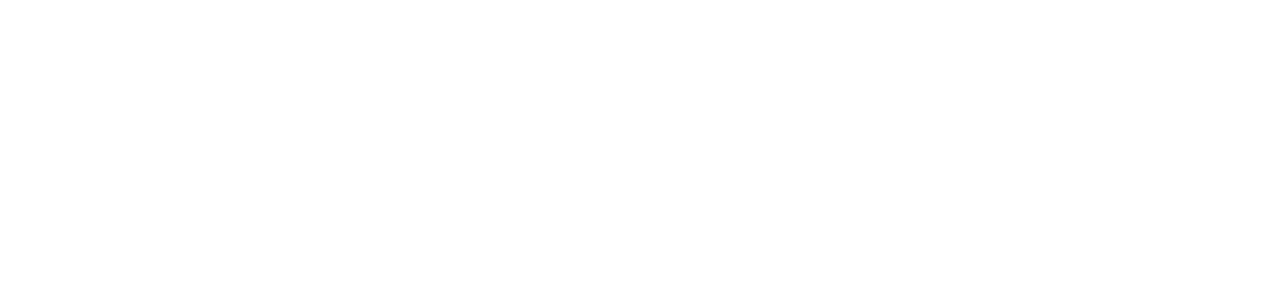
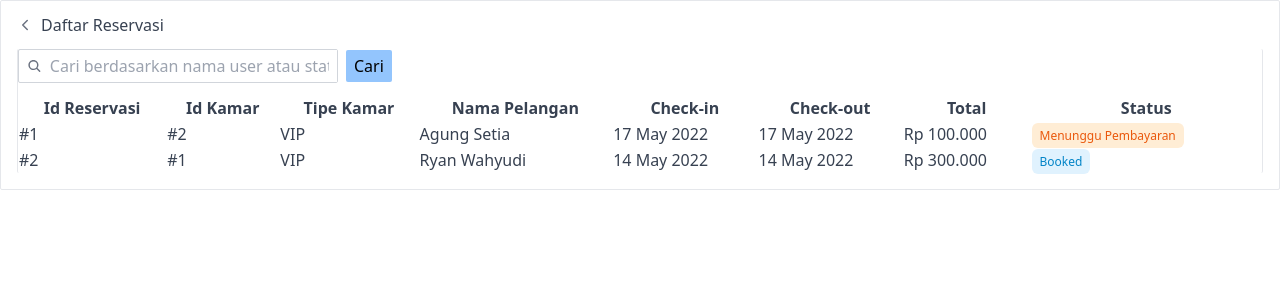
Before and after one commit to kel3-FinalProject/client, a React (Vite) app: page /Reservasi in a window 1280 px wide. Before the commit this address had no page. Shown: the top 300 px of the page. Built offline with nearby package versions, Linux system fonts and the light colour scheme.

Commit message:
home,reservasi,pembayaran dan room untuk user

```diff
--- a/src/App.jsx
+++ b/src/App.jsx
@@ -3,6 +3,9 @@
 import Register from "./pages/Register";
 import Home from './pages/Home';
 import RoomDetails from './pages/RoomDetails';
+import Rooms from './components/Rooms';
+import Reservasi from "./components/Reservasi";
+import Receipe from './components/ReceipeBooking';
 
 function App() {
   const location = useLocation();
@@ -15,7 +18,10 @@
         <Route path="/Login" element={<Login />} />
         <Route path="/Register" element={<Register />} />
         <Route path="/Home" element={<Home />} />
+        <Route path="/rooms" element={<Rooms />} />
         <Route path="/room/:id" element={<RoomDetails />} />
+        <Route path="/Reservasi" element={<Reservasi />} />
+        <Route path="/Receipe" element={<Receipe />} />
       </Routes>
     </div>
   );
--- a/src/components/BookForm.jsx
+++ b/src/components/BookForm.jsx
@@ -22,7 +22,7 @@
 
         <button onClick={(e)=> handleClick(e)}
           type='submit'
-          className='flex-1 border-r bg-blue-200 hover:bg-blue-400'>Reservasi</button>
+          className='flex-1 border-r bg-blue-200 hover:bg-blue-400'>Cari</button>
     </div>
   </form>;
 };
--- a/src/components/Footer.jsx
+++ b/src/components/Footer.jsx
@@ -7,7 +7,7 @@
         <a href="/">
           <img src={Logo} alt=''/>
         </a>
-        Copyright &copy; 2023. All rights reserved.
+        Copyright &copy; Dream Hotel 2023. All rights reserved.
       </div>
     </footer>
   )
--- /dev/null
+++ b/src/components/ReceipeBooking.jsx
@@ -0,0 +1,101 @@
+import { useState } from 'react';
+import { Link } from 'react-router-dom';
+
+const OrderReceipt = () => {
+  const [showConfirmation, setShowConfirmation] = useState(false);
+
+  const handleGoBack = () => {
+    setShowConfirmation(true);
+  };
+
+  const handleConfirmation = (confirmed) => {
+    setShowConfirmation(false);
+
+    if (confirmed) {
+      window.location.href = `/Reservasi`;
+    }
+  };
+
+  return (
+    <div className="bg-white p-8 shadow-md max-w-md mx-auto mt-8 text-black">
+      <h1 className="text-2xl font-bold mb-4">Struk Pemesanan Dream Hotel</h1>
+
+      <div className="flex justify-between mb-4">
+        <div>
+          <p className="text-sm">Nama Pelanggan:</p>
+          <p className="font-bold">John Doe</p>
+        </div>
+
+        <div>
+          <p className="text-sm">Tanggal Check In:</p>
+          <p className="font-bold">12 Januari 2023</p>
+        </div>
+
+        <div>
+          <p className="text-sm">Tanggal Check Out:</p>
+          <p className="font-bold">12 Januari 2023</p>
+        </div>
+      </div>
+
+      <div className="mb-4">
+        <p className="text-sm">Detail Pemesanan:</p>
+        <ul>
+          <li className="flex justify-between">
+            <span>Nomor Reservasi</span>
+            <span>1</span>
+          </li>
+
+          <li className="flex justify-between">
+            <span>Nomor kamar</span>
+            <span>2</span>
+          </li>
+
+          <li className="flex justify-between">
+            <span>Tipe kamar</span>
+            <span>Regular</span>
+          </li>
+        </ul>
+      </div>
+
+      <div className="border-t border-gray-300 pt-4 mb-4">
+        <p className="text-sm">Total Pembayaran:</p>
+        <p className="font-bold text-xl">Rp 500.000</p>
+      </div>
+
+      <Link to={`/Home/`}>
+        <button className="bg-green-300 hover:bg-green-500 font-bold py-2 px-4 rounded text-black flex justify-center items-center w-full">
+          Pembayaran
+        </button>
+      </Link>
+
+      <button
+        onClick={handleGoBack}
+        className="bg-red-300 hover:bg-red-500 font-bold py-2 px-4 mt-3 rounded text-black flex justify-center items-center w-full"
+      >
+        Kembali
+      </button>
+
+      {showConfirmation && (
+        <div className="fixed inset-0 bg-black bg-opacity-50 flex items-center justify-center">
+          <div className="bg-white p-4 rounded-md text-center">
+            <p className="mb-4">Apakah anda yakin tidak akan menyelesaikan proses pembayaran?</p>
+            <button
+              onClick={() => handleConfirmation(false)}
+              className="bg-red-300 hover:bg-red-500 font-bold py-1 px-2 rounded text-black mr-2"
+            >
+              Tidak
+            </button>
+            <button
+              onClick={() => handleConfirmation(true)}
+              className="bg-green-300 hover:bg-green-500 font-bold py-1 px-2 rounded text-black"
+            >
+              Iya
+            </button>
+          </div>
+        </div>
+      )}
+    </div>
+  );
+};
+
+export default OrderReceipt;
--- /dev/null
+++ b/src/components/Reservasi.jsx
@@ -0,0 +1,121 @@
+import { useState } from 'react';
+import { format } from 'date-fns';
+import { Link } from 'react-router-dom';
+import { getOrderStatus } from '../lib/helpers';
+import { IoSearch, IoChevronBack } from 'react-icons/io5';
+import { FaTimes } from 'react-icons/fa';
+
+const initialReservasiData = [
+  {
+    id: '1',
+    room_id: '2',
+    type:'VIP',
+    kapasitas:'4',
+    user_name: 'Agung Setia',
+    checkIn: '2022-05-17T03:24:00',
+    checkOut: '2022-05-17T03:24:00',
+    total: 'Rp 100.000',
+    current_order_status: 'Menunggu pembayaran',
+  },
+  {
+    id: '2',
+    room_id: '1',
+    type:'VIP',
+    user_name: 'Ryan Wahyudi',
+    checkIn: '2022-05-14T05:24:00',
+    checkOut: '2022-05-14T05:24:00',
+    total: 'Rp 300.000',
+    current_order_status: 'Booked',
+  },
+];
+
+const Reservasi = () => {
+  const [searchTerm, setSearchTerm] = useState('');
+  const [recentReservasiData, setRecentReservasiData] = useState(initialReservasiData);
+
+  const handleSearch = () => {
+    const lowerCaseSearchTerm = searchTerm.toLowerCase();
+    const filteredData = initialReservasiData.filter(
+      (reservasi) =>
+        reservasi.user_name.toLowerCase().includes(lowerCaseSearchTerm) ||
+        reservasi.current_order_status.toLowerCase().includes(lowerCaseSearchTerm)
+    );
+    setRecentReservasiData(filteredData);
+  };
+
+  const handleClearSearch = () => {
+    setSearchTerm('');
+    setRecentReservasiData(initialReservasiData);
+  };
+
+  return (
+    <div className="bg-white px-4 pt-3 pb-4 rounded-sm border border-gray-200 flex-1">
+      <div className="flex items-center mb-3">
+        <Link to="/home" className="mr-2">
+          <IoChevronBack className="text-gray-500 hover:text-blue-400" />
+        </Link>
+        <strong className="text-gray-700 font-medium">Daftar Reservasi</strong>
+      </div>
+      <div className="border-x border-gray-200 rounded-sm mt-3">
+        <div className="flex items-center mb-3">
+          <div className="flex items-center border border-gray-300 rounded-sm mr-2 text-black w-80">
+            <IoSearch className="ml-2 text-gray-500" />
+            <input
+              type="text"
+              placeholder="Cari berdasarkan nama user atau status"
+              value={searchTerm}
+              onChange={(e) => setSearchTerm(e.target.value)}
+              className="px-2 py-1 w-full focus:outline-none"
+            />
+            {searchTerm && (
+              <button onClick={handleClearSearch} className="ml-2">
+                <FaTimes className="text-gray-500" />
+              </button>
+            )}
+          </div>
+          <button onClick={handleSearch} className="px-2 py-1 bg-blue-300 text-black rounded-sm">
+            Cari
+          </button>
+        </div>
+        <table className="w-full text-gray-700">
+          <thead>
+            <tr>
+              <th>Id Reservasi</th>
+              <th>Id Kamar</th>
+              <th>Tipe Kamar</th>
+              <th>Nama Pelangan</th>
+              <th>Check-in</th>
+              <th>Check-out</th>
+              <th>Total</th>
+              <th>Status</th>
+            </tr>
+          </thead>
+          <tbody>
+            {recentReservasiData.map((reservasi) => (
+              <tr key={reservasi.id}>
+                <td>
+                  <Link to={`/reservasi/${reservasi.id}`}>#{reservasi.id}</Link>
+                </td>
+                <td>
+                  <Link to={`/room/${reservasi.room_id}`}>#{reservasi.room_id}</Link>
+                </td>
+                <td>
+                  <Link to={`/room/${reservasi.type}`}>{reservasi.type}</Link>
+                </td>
+                <td>
+                  <Link to={`/user/${reservasi.user_id}`}>{reservasi.user_name}</Link>
+                </td>
+                <td>{format(new Date(reservasi.checkIn), 'dd MMM yyyy')}</td>
+                <td>{format(new Date(reservasi.checkOut), 'dd MMM yyyy')}</td>
+                <td>{reservasi.total}</td>
+                <td>{getOrderStatus(reservasi.current_order_status)}</td>
+              </tr>
+            ))}
+          </tbody>
+        </table>
+      </div>
+    </div>
+  );
+};
+
+export default Reservasi;
--- a/src/components/TypeDropdown.jsx
+++ b/src/components/TypeDropdown.jsx
@@ -1,4 +1,3 @@
-// TypeDropdown.jsx
 import { useContext } from 'react';
 import { RoomContext } from '../pages/RoomContext';
 import { Menu } from '@headlessui/react';
@@ -17,7 +16,7 @@
     <Menu as='div' className='w-full h-full bg-white relative '>
       <Menu.Button className='w-full h-full flex items-center justify-between px-8'>
         {type}
-        <BsChevronDown className='hover:text-blue-900' />
+        <BsChevronDown className='hover:text-blue-400' />
       </Menu.Button>
 
       <Menu.Items as='ul' className='bg-white absolute w-full flex flex-col z-40'>
--- /dev/null
+++ b/src/lib/helpers/index.jsx
@@ -0,0 +1,22 @@
+export function getOrderStatus(status) {
+	switch (status) {
+		case 'Booked':
+			return (
+				<span className="capitalize py-1 px-2 rounded-md text-xs text-sky-600 bg-sky-100">
+					{status.replaceAll('_', ' ').toLowerCase()}
+				</span>
+			)
+		case 'Menunggu pembayaran':
+			return (
+				<span className="capitalize py-1 px-2 rounded-md text-xs text-orange-600 bg-orange-100">
+					{status.replaceAll('_', ' ').toLowerCase()}
+				</span>
+			)
+		default:
+			return (
+				<span className="capitalize py-1 px-2 rounded-md text-xs text-gray-600 bg-gray-100">
+					{status.replaceAll('_', ' ').toLowerCase()}
+				</span>
+			)
+	}
+}
--- a/src/pages/RoomDetails.jsx
+++ b/src/pages/RoomDetails.jsx
@@ -1,100 +1,99 @@
 import { useContext } from 'react';
-import { useParams } from 'react-router-dom';
-import TypeDropdown from '../components/TypeDropdown';
+import { Link, useParams } from 'react-router-dom';
 import CheckIn from '../components/CheckIn';
 import CheckOut from '../components/CheckOut';
 import Header from '../components/Header';
 import Footer from '../components/Footer';
 import { RoomContext } from './RoomContext';
 import { FaCheck } from 'react-icons/fa';
-import { FaXmark } from "react-icons/fa6";
+import { FaXmark } from 'react-icons/fa6';
 
 import kamar2 from '../assets/img/gambar1.jpg';
 
 const RoomDetails = () => {
   const { rooms } = useContext(RoomContext);
   const { id } = useParams();
-  const room = rooms.find((room) => {
-    return room.id === Number(id);
-  });
+  const room = rooms.find((room) => room && room.id === Number(id));
 
-  const { name, description, facilities, imageLg, price} = room;
+  if (!room) {
+    return <div>Kamar tidak ditemukan</div>;
+  }
+
+  const { name, description, facilities, imageLg, price, type } = room;
 
   return (
     <div>
       <Header />
-      <section className='bg-white'>
-        <div
-          className='bg-cover bg-center h-[560px] relative flex justify-center items-center'
-          style={{ backgroundImage: `url(${kamar2})` }}
-        >
-          <div className='absolute w-full h-full bg-black/50 '></div>
-          <h1 className='text-6xl font-mono z-20'>{name} Details</h1>
+      <section className="bg-white">
+        <div className="bg-cover bg-center h-[560px] relative flex justify-center items-center" style={{ backgroundImage: `url(${kamar2})` }}>
+          <div className="absolute w-full h-full bg-black/50 "></div>
+          <h1 className="text-6xl font-mono z-20">{name} Detail</h1>
         </div>
-        <div className='container mx-auto'>
-          <div className='flex flex-col lg:flex-row h-full py-24'>
-            <div className='w-full h-full lg:w-[60%] px-6 text-black'>
-              <h2 className='text-[45px]'>{name}</h2>
-              <p className='mb-8'>{description}</p>
-              <img className='mb-8' src={imageLg} alt=''/>
+        <div className="container mx-auto">
+          <div className="flex flex-col lg:flex-row h-full py-24">
+            <div className="w-full h-full lg:w-[60%] px-6 text-black">
+              <h2 className="text-[45px]">{name}</h2>
+              <p>{description}</p>
+              <p className="mb-8">Harga yang ditawarkan: Rp{price}.000/malam</p>
+              <img className="mb-8" src={imageLg} alt="" />
 
-              <div className='mt-12'>
-                <h3 className='text-[30px] mb-3'>Fasilitas Kamar</h3>
-                <p className='mb-12'>
-                  Beberapa kenyamanan dan pelayanan yang ditawarkan jika anda memilih kamar ini:
-                </p>
-                <div className='grid grid-cols-3 gap-6 mb-12'>
-                  {facilities.map((item, index)=>{
-                    const {name, icon}= item;
+              <div className="mt-12">
+                <h3 className="text-[30px] mb-3">Fasilitas Kamar</h3>
+                <p className="mb-12">Beberapa kenyamanan dan pelayanan yang ditawarkan jika Anda memilih kamar ini:</p>
+                <div className="grid grid-cols-3 gap-6 mb-12">
+                  {facilities.map((item, index) => {
+                    const { name, icon } = item;
                     return (
-                      <div className='flex items-center gap-x-3 flex-1' key={index}>
-                        <div className='text-3xl text-yellow-600'>{icon}</div>
-                        <div className=''>{name}</div>
-                    </div>
+                      <div className="flex items-center gap-x-3 flex-1" key={index}>
+                        <div className="text-3xl text-yellow-600">{icon}</div>
+                        <div className="">{name}</div>
+                      </div>
                     );
                   })}
                 </div>
               </div>
             </div>
 
-            <div className='w-full h-full lg:w-[40%]' >
-              <div className=' bg-blue-400'>
-                <div className='py-4 px-6 mb-3'>
-                  <div className='flex flex-col space-y-4 mb-4'></div>
-                  <h3 className='text-black pb-4'>Silahkan Booking</h3>
-                  <div className='h-[60px]'><CheckIn /></div>
-                  <div className='h-[60px]'><CheckOut /></div>
-                  <div className='text-black h-[60px]'><TypeDropdown /></div>
+            <div className="w-full h-full lg:w-[40%]">
+              <div className=" bg-blue-400">
+                <div className="py-4 px-6 mb-3">
+                  <div className="flex flex-col space-y-4 mb-4"></div>
+                  <h3 className="text-black pb-4">Silakan Booking</h3>
+                  <div className="h-[60px]"><CheckIn /></div>
+                  <div className="h-[60px]"><CheckOut /></div>
+                  <div className="text-black h-[60px] bg-white text-center pt-3">Tipe kamar: {type}</div>
                   <div>
-                    <button className='btn btn-lg bg-blue-300 w-full py-2 px-4 rounded mx-auto text-black'>Booking sekarang Rp.{price}.000</button>
+                    <Link to={`/Receipe`}>
+                      <button className="btn btn-lg bg-blue-300 w-full py-2 px-4 rounded mx-auto text-black">Booking sekarang</button>
+                    </Link>
                   </div>
                 </div>
               </div>
 
-              <div className='pt-3'>
-                <h3 className='text-[30px] text-black'>Peraturan Hotel</h3>
-                <p className='mb-6 text-black'>Beberapa peraturan didalam hotel yang perlu diketahui dan dipatuhi oleh seluruh pihak yang ada di dalam hotel</p>
-                <ul className='flex flex-col gap-y-4' >
-                  <li className='flex items-center gap-x-4 text-black'>
-                    <FaCheck className='text-blue-800'/>
-                    Check-in : 07.00-22.00
+              <div className="pt-3">
+                <h3 className="text-[30px] text-black">Peraturan Hotel</h3>
+                <p className="mb-6 text-black">Beberapa peraturan di dalam hotel yang perlu diketahui dan dipatuhi oleh semua pihak yang ada di dalam hotel</p>
+                <ul className="flex flex-col gap-y-4">
+                  <li className="flex items-center gap-x-4 text-black">
+                    <FaCheck className="text-blue-800" />
+                    Check-in: 07.00-22.00
                   </li>
 
-                  <li className='flex items-center gap-x-4 text-black'>
-                    <FaCheck className='text-blue-800'/>
-                    Check-in : 22-00
+                  <li className="flex items-center gap-x-4 text-black">
+                    <FaCheck className="text-blue-800" />
+                    Check-in: 22.00
                   </li>
 
-                  <li className='flex items-center gap-x-4 text-black'>
-                    <FaXmark className='text-red-500'/>
+                  <li className="flex items-center gap-x-4 text-black">
+                    <FaXmark className="text-red-500" />
                     Alkohol
                   </li>
-                  <li className='flex items-center gap-x-4 text-black'>
-                    <FaXmark className='text-red-500'/>
+                  <li className="flex items-center gap-x-4 text-black">
+                    <FaXmark className="text-red-500" />
                     Merokok
                   </li>
-                  <li className='flex items-center gap-x-4 text-black'>
-                    <FaXmark className='text-red-500'/>
+                  <li className="flex items-center gap-x-4 text-black">
+                    <FaXmark className="text-red-500" />
                     Hewan Peliharaan
                   </li>
                 </ul>
```
Also changed, not shown: src/components/Header.jsx (+5 -4 lines), src/components/Room.jsx (+7 -14 lines), src/components/Rooms.jsx (+9 -1 lines).
